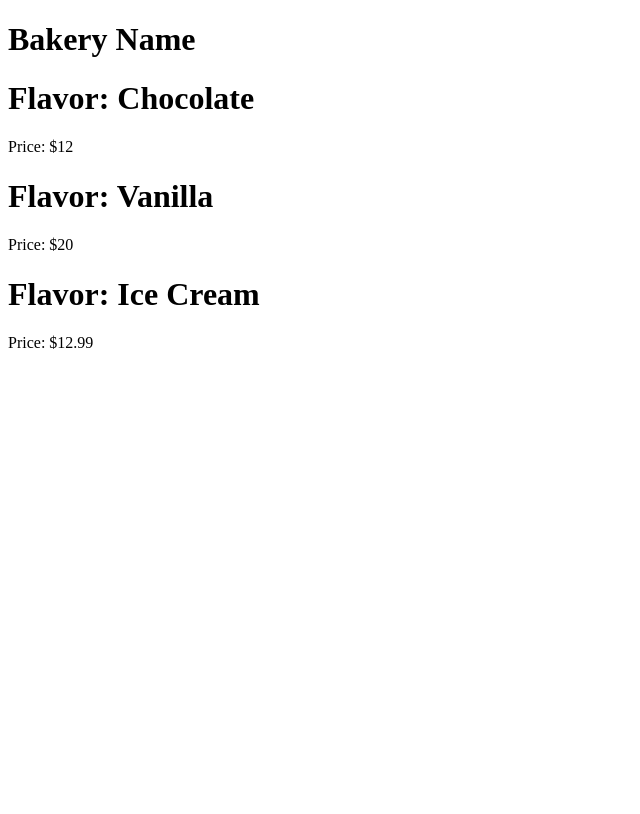
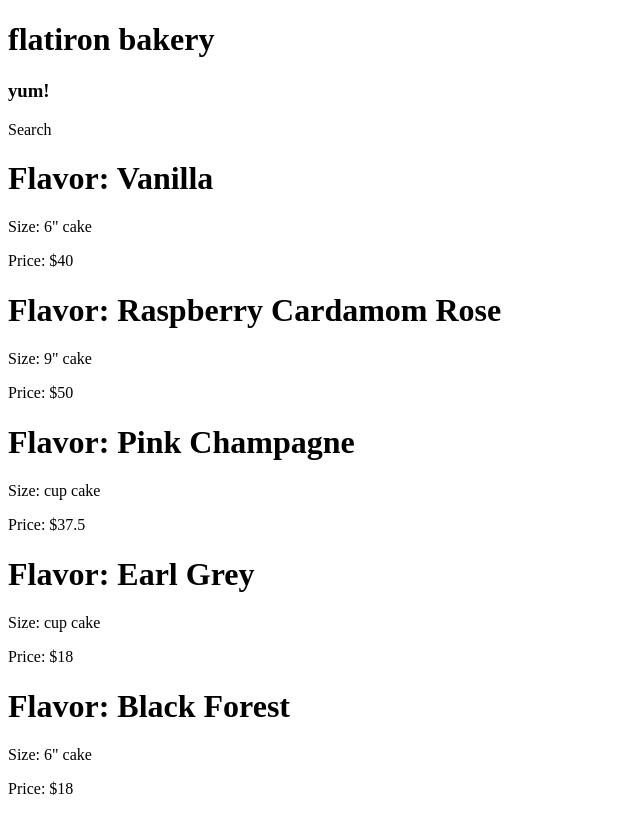
Before and after one commit to themanselmo/barns-and-flatiron-app, a React (Create React App) app in the folder flatiron-bakes/: page / in a window 1280 px wide. Shown: the whole page, without its empty margins (0-640 px from the left). Built offline with nearby package versions, Linux system fonts and the light colour scheme.

Commit message:
added a component and data folder, and set up the cake container to dynamically add cakes from the data source

```diff
--- a/flatiron-bakes/src/App.js
+++ /dev/null
@@ -1,14 +0,0 @@
-import CakeCard from "./CakeCard"
-
-function App() {
-  return (
-    <>
-      <h1>Bakery Name</h1>
-      <CakeCard flavor="Chocolate" price={12}/>
-      <CakeCard flavor="Vanilla" price={20.00}/>
-      <CakeCard flavor="Ice Cream" price={12.99}/>
-    </>
-  );
-}
-
-export default App;
--- a/flatiron-bakes/src/CakeCard.js
+++ /dev/null
@@ -1,10 +0,0 @@
-function CakeCard(props) {
-    return (
-        <>
-            <h1>Flavor: {props.flavor}</h1>
-            <p>Price: ${props.price}</p>
-        </>
-    );
-}
-
-export default CakeCard;
--- /dev/null
+++ b/flatiron-bakes/src/Components/App.js
@@ -0,0 +1,18 @@
+
+import CakeContainer from "./CakeContainer"
+import Header from "./Header"
+import Search from "./Search"
+
+import {cakes} from "../data/cakesData"
+
+function App() {
+  return (
+    <div className="App">
+      <Header bakery={"flatiron bakery"} slogan={"yum!"}/>
+      <Search />
+      <CakeContainer cakeList={cakes}/>
+    </div>
+  );
+}
+
+export default App;
--- /dev/null
+++ b/flatiron-bakes/src/Components/CakeCard.js
@@ -0,0 +1,11 @@
+function CakeCard({cakeObj:{flavor,size='6" cake',price}}) {
+    return (
+        <>
+            <h1>Flavor: {flavor}</h1>
+            <p>Size: {size}</p>
+            <p>Price: ${price}</p>
+        </>
+    );
+}
+
+export default CakeCard;
--- /dev/null
+++ b/flatiron-bakes/src/Components/CakeContainer.js
@@ -0,0 +1,11 @@
+import CakeCard from "./CakeCard"
+
+const CakeContainer = (props) => {
+    return (
+        <>
+        {props.cakeList.map(cake => <CakeCard key={cake.flavor} cakeObj={cake}/>)}
+        </>
+    )
+}
+
+export default CakeContainer
--- /dev/null
+++ b/flatiron-bakes/src/Components/Header.js
@@ -0,0 +1,11 @@
+
+const Header = ({bakery, slogan}) => {
+    return (
+        <>
+            <h1>{bakery}</h1>
+            <h3>{slogan}</h3>
+        </>
+    )
+}
+
+export default Header
--- /dev/null
+++ b/flatiron-bakes/src/Components/Search.js
@@ -0,0 +1,8 @@
+
+const Search = () => {
+    return (
+        <div>Search</div>
+    )
+}
+
+export default Search
--- /dev/null
+++ b/flatiron-bakes/src/data/cakesData.js
@@ -0,0 +1,26 @@
+export const cakes = [
+    {
+        flavor: 'Vanilla',
+        size: '6" cake',
+        price: 40.00
+    },
+    {
+        flavor: 'Raspberry Cardamom Rose',
+        size: '9" cake',
+        price: 50.00
+    },
+    {
+        flavor: 'Pink Champagne',
+        size: 'cup cake',
+        price: 37.5
+    },
+    {
+        flavor: 'Earl Grey',
+        size: 'cup cake',
+        price: 18.00
+    },
+    {
+        flavor: 'Black Forest',
+        price: 18.00
+    }
+]
--- a/flatiron-bakes/src/index.js
+++ b/flatiron-bakes/src/index.js
@@ -1,7 +1,7 @@
 import React from 'react';
 import ReactDOM from 'react-dom';
 
-import App from './App';
+import App from './Components/App';
 
 
 ReactDOM.render(
```
